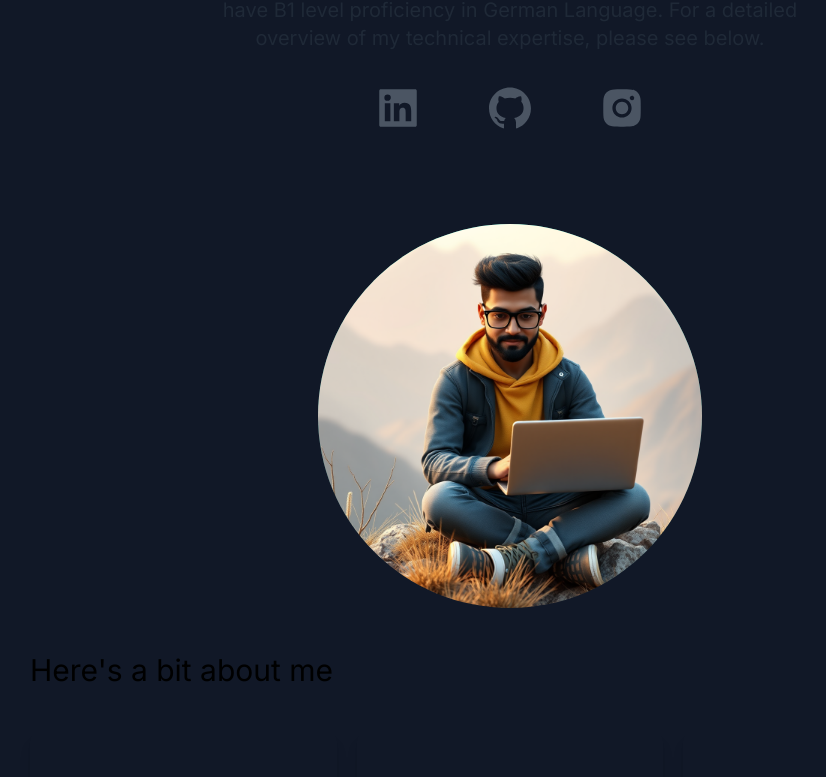
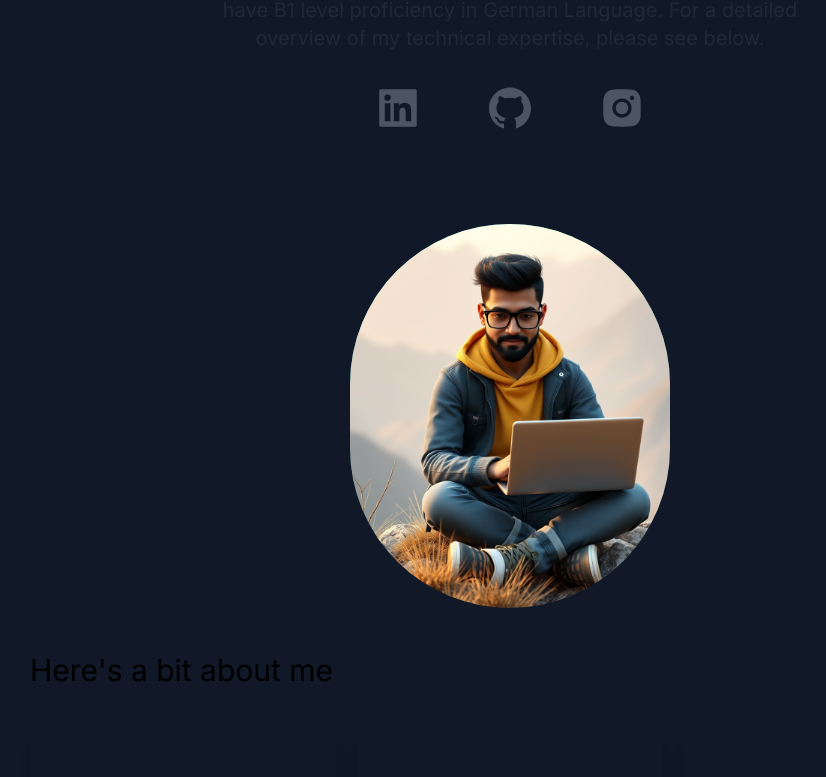
Before and after one commit to shreyasinamdar007/next-portfolio, a Next.js app: page / in a window 1280 px wide. Shown: the part 464-1241 px from the top of the page, without its empty margins (130-956 px from the left). Built offline with nearby package versions, Linux system fonts and the light colour scheme.

Commit message:
Minor fixes

```diff
--- a/src/app/page.jsx
+++ b/src/app/page.jsx
@@ -92,7 +92,7 @@
                 <AiFillInstagram />
               </a>
             </div>
-            <div className="mx-auto bg-gradient-to-b from-teal-500 rounded-full w-80 h-80 relative overflow-hidden mt-20 md:h-96 md:w-96">
+            <div className="mx-auto bg-gradient-to-b from-teal-500 rounded-full sm:w-auto lg:w-80 h-80 relative overflow-hidden mt-20 md:h-96 md:w-96">
               <Image src={shre} layout="fill" objectFit="cover" />
             </div>
           </div>
@@ -184,7 +184,9 @@
             <div>
               <ul className="text-white transition duration-700 ease-in-out lg:text-base">
                 <div className="text-lg">{Experience[company]?.title}</div>
-                <div className="text-lg text-gray-400">{Experience[company]?.date}</div>
+                <div className="text-lg text-gray-400">
+                  {Experience[company]?.date}
+                </div>
                 {Experience[company]?.bulletPoints.map((bullets, index) => {
                   return (
                     <li
```
